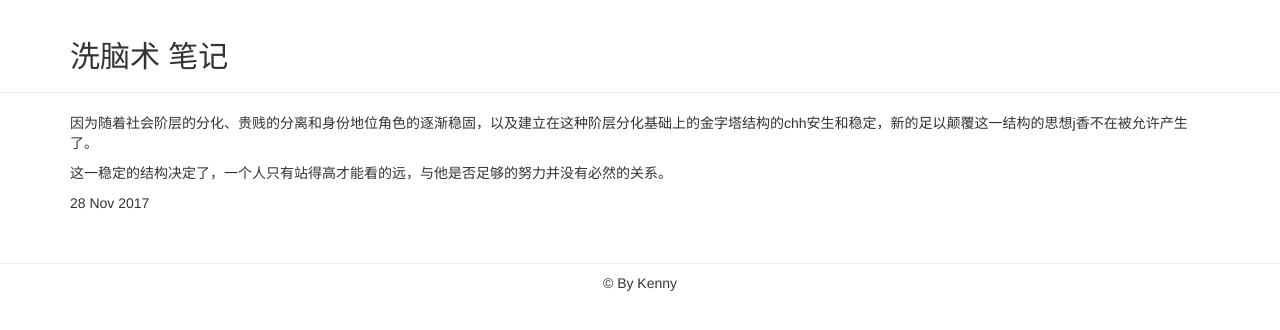
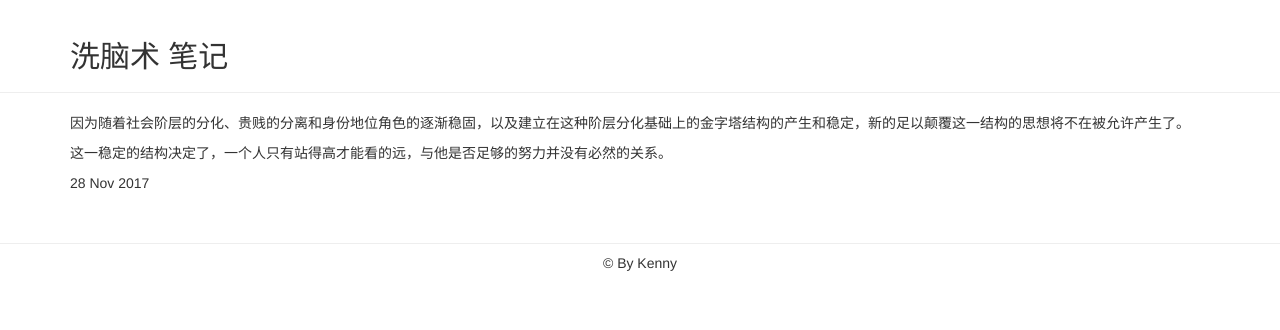
Before and after one commit to KennyLib/jekyll, a Jekyll site: the page built from _posts/2017-11-28-blog-II.html, in a window 1280 px wide. Shown: the top 330 px of the page. Built offline with Jekyll 4.4.1, drawn with Linux system fonts in a browser that asks for light colours.

Commit message:
修正 洗脑术

```diff
--- a/_posts/2017-11-28-blog-II.html
+++ b/_posts/2017-11-28-blog-II.html
@@ -2,7 +2,7 @@
 layout: article
 title: 洗脑术 笔记
 ---
-<p>因为随着社会阶层的分化、贵贱的分离和身份地位角色的逐渐稳固，以及建立在这种阶层分化基础上的金字塔结构的chh安生和稳定，新的足以颠覆这一结构的思想j香不在被允许产生了。
+<p>因为随着社会阶层的分化、贵贱的分离和身份地位角色的逐渐稳固，以及建立在这种阶层分化基础上的金字塔结构的产生和稳定，新的足以颠覆这一结构的思想将不在被允许产生了。
 </p>
 <p>这一稳定的结构决定了，一个人只有站得高才能看的远，与他是否足够的努力并没有必然的关系。</p>
 <p>{{ page.date | date_to_string }}</p>
```
